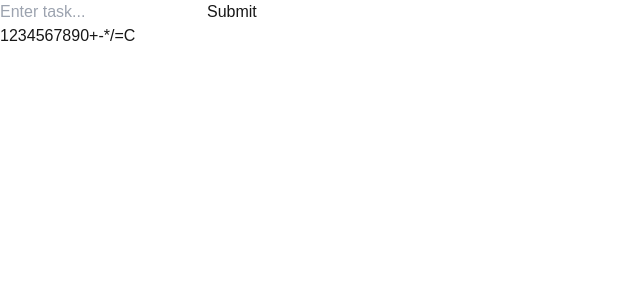
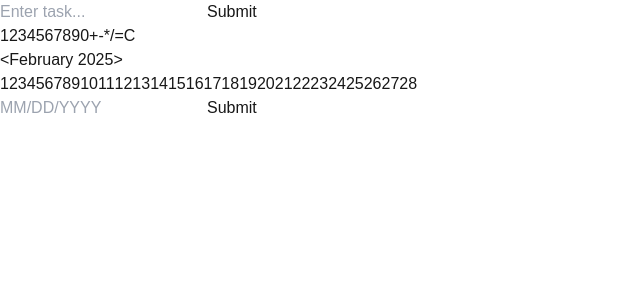
Before and after one commit to tqwu/checklist, a Next.js app: page / in a window 1280 px wide. Shown: the top 300 px of the page, without its empty margins (0-640 px from the left). Built offline with nearby package versions, Linux system fonts and the light colour scheme.

Commit message:
Adding calendar component

```diff
--- a/src/app/page.tsx
+++ b/src/app/page.tsx
@@ -2,12 +2,14 @@
 
 import Checklist from "@/components/checklist";
 import Calculator from "@/components/calculator";
+import Calendar from "@/components/calendar";
 
 export default function Home() {
   return (
     <div className="grid gap-5 p-5">
       <Checklist />
       <Calculator />
+      <Calendar />
     </div>
   );
 }
--- /dev/null
+++ b/src/components/calendar.tsx
@@ -0,0 +1,79 @@
+import { useState } from "react";
+
+export default function Calendar() {
+  const today = new Date();
+  const [input, setInput] = useState("");
+  const [selectedDate, setSelectedDate] = useState<Date | null>(null);
+  const [currCalendar, setCurrCalendar] = useState<Date>(today);
+
+  const getDaysInMonth = (date: Date) => {
+    return new Date(date.getFullYear(), date.getMonth() + 1, 0).getDate();
+  };
+
+  const handleDayClick = (day: number) => {
+    setSelectedDate(
+      new Date(currCalendar.getFullYear(), currCalendar.getMonth(), day),
+    );
+  };
+
+  const handleDateInput = () => {
+    const [month, day, year] = input.split("/").map(Number);
+    const newDate = new Date(year, month - 1, day);
+    try {
+      setCurrCalendar(newDate);
+      setSelectedDate(newDate);
+    } catch {
+      alert("An error occured");
+    }
+  };
+
+  const handleMonthChange = (input: number) => {
+    const newDate = new Date(currCalendar);
+    newDate.setMonth(newDate.getMonth() + input);
+    setCurrCalendar(newDate);
+  };
+
+  return (
+    <div>
+      <div className="flex gap-2">
+        <button onClick={() => handleMonthChange(-1)}>&#60;</button>
+        <span className="">
+          {currCalendar.toLocaleString("default", {
+            month: "long",
+            year: "numeric",
+          })}
+        </span>
+        <button onClick={() => handleMonthChange(1)}>&#62;</button>
+      </div>
+      <div className="grid gap-2 grid-cols-7 w-48 p-4">
+        {[...Array(getDaysInMonth(currCalendar))].map((_, idx) => {
+          const day = idx + 1;
+          const date = new Date(
+            currCalendar.getFullYear(),
+            currCalendar.getMonth(),
+            day,
+          );
+          const isSelected =
+            selectedDate && date.toDateString() === selectedDate.toDateString();
+          const isToday = date.toDateString() === today.toDateString();
+          return (
+            <button
+              key={day}
+              onClick={() => handleDayClick(day)}
+              className={`${isSelected ? "bg-blue-300" : isToday ? "bg-green-300" : null}`}
+            >
+              {day}
+            </button>
+          );
+        })}
+      </div>
+      <div>
+        <input
+          onChange={(e) => setInput(e.target.value)}
+          placeholder="MM/DD/YYYY"
+        />
+        <button onClick={handleDateInput}>Submit</button>
+      </div>
+    </div>
+  );
+}
```
